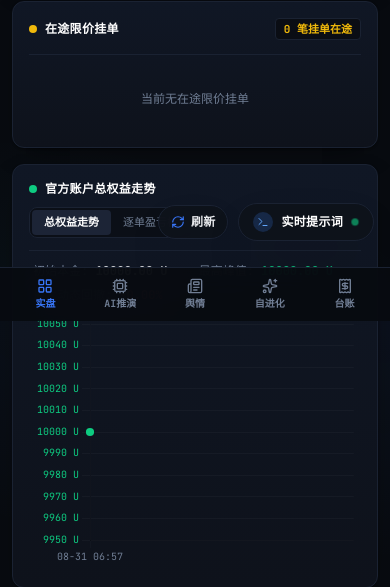
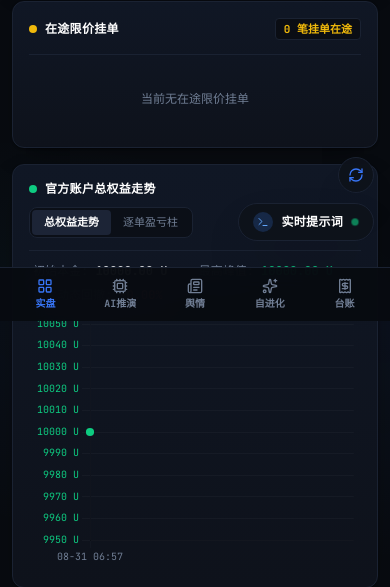
Before and after one commit to 0xdabiaoge/r20-quantum-trader, a FastAPI app: page / in a window 390 px wide. Shown: the part 523-1110 px from the top of the page. Run offline with FastAPI, Linux system fonts and the light colour scheme.

Commit message:
style: streamline floating refresh button to circular icon, place above prompt capsule with 360-deg smooth spin animation

```diff
--- a/dashboard/templates/index.html
+++ b/dashboard/templates/index.html
@@ -140,6 +140,15 @@
             to { opacity: 1; transform: none; }
         }
 
+        /* Smooth 360-deg Spin Animation with Clean Return */
+        @keyframes spin-once {
+            0% { transform: rotate(0deg); }
+            100% { transform: rotate(360deg); }
+        }
+        .animate-spin-once {
+            animation: spin-once 0.65s cubic-bezier(0.4, 0, 0.2, 1) forwards;
+        }
+
         /* Clean Terminal Tables */
         table {
             border-collapse: separate;
@@ -654,13 +663,12 @@
     </main>
 
     <!-- ================================================================= -->
-    <!-- ⚡ GLOBAL FLOATING ACTIONS (右下角悬浮操作胶囊组) -->
+    <!-- ⚡ GLOBAL FLOATING ACTIONS (右下角悬浮操作区：上刷新，下实时提示词) -->
     <!-- ================================================================= -->
-    <div class="fixed bottom-20 right-4 sm:bottom-6 sm:right-6 z-40 flex items-center space-x-2.5">
-        <!-- Manual Refresh Button -->
-        <button id="floating-refresh-btn" onclick="manualRefreshData()" class="flex items-center space-x-1.5 px-3 py-2 sm:px-3.5 sm:py-2.5 rounded-full bg-[#0E121B]/95 hover:bg-[#141A26] text-[#EAECEF] hover:text-white shadow-2xl border border-[#1A2232] hover:border-[#3875F6] transition transform hover:-translate-y-0.5 active:scale-95 backdrop-blur-md cursor-pointer" title="点击立即强制刷新全量数据">
-            <i id="floating-refresh-icon" data-lucide="refresh-cw" class="w-3.5 h-3.5 text-[#3875F6]"></i>
-            <span class="text-xs font-mono font-bold tracking-wide">刷新</span>
+    <div class="fixed bottom-20 right-4 sm:bottom-6 sm:right-6 z-40 flex flex-col items-end space-y-2.5">
+        <!-- Floating Refresh Button (Pure Circular Icon Button) -->
+        <button id="floating-refresh-btn" onclick="manualRefreshData()" class="w-9 h-9 sm:w-10 sm:h-10 rounded-full bg-[#0E121B]/95 hover:bg-[#141A26] text-[#EAECEF] hover:text-white shadow-2xl border border-[#1A2232] hover:border-[#3875F6] transition transform hover:-translate-y-0.5 active:scale-90 backdrop-blur-md cursor-pointer flex items-center justify-center" title="立即刷新全量数据">
+            <i id="floating-refresh-icon" data-lucide="refresh-cw" class="w-4 h-4 text-[#3875F6]"></i>
         </button>
 
         <!-- Realtime Prompt Modal Button -->
@@ -1110,16 +1118,20 @@
         window.addEventListener('hashchange', window.handleHashRoute);
         window.addEventListener('popstate', window.handleHashRoute);
 
-        // Manual Floating Refresh Trigger
+        // Manual Floating Refresh Trigger (smooth 360-deg rotation and natural return)
         window.manualRefreshData = async function() {
             const icon = document.getElementById('floating-refresh-icon');
-            if (icon) icon.classList.add('animate-spin');
+            if (icon) {
+                icon.classList.remove('animate-spin-once');
+                void icon.offsetWidth; // force DOM reflow
+                icon.classList.add('animate-spin-once');
+            }
             try {
                 await loadAllData();
             } finally {
                 setTimeout(() => {
-                    if (icon) icon.classList.remove('animate-spin');
-                }, 600);
+                    if (icon) icon.classList.remove('animate-spin-once');
+                }, 650);
             }
         };
 
```
